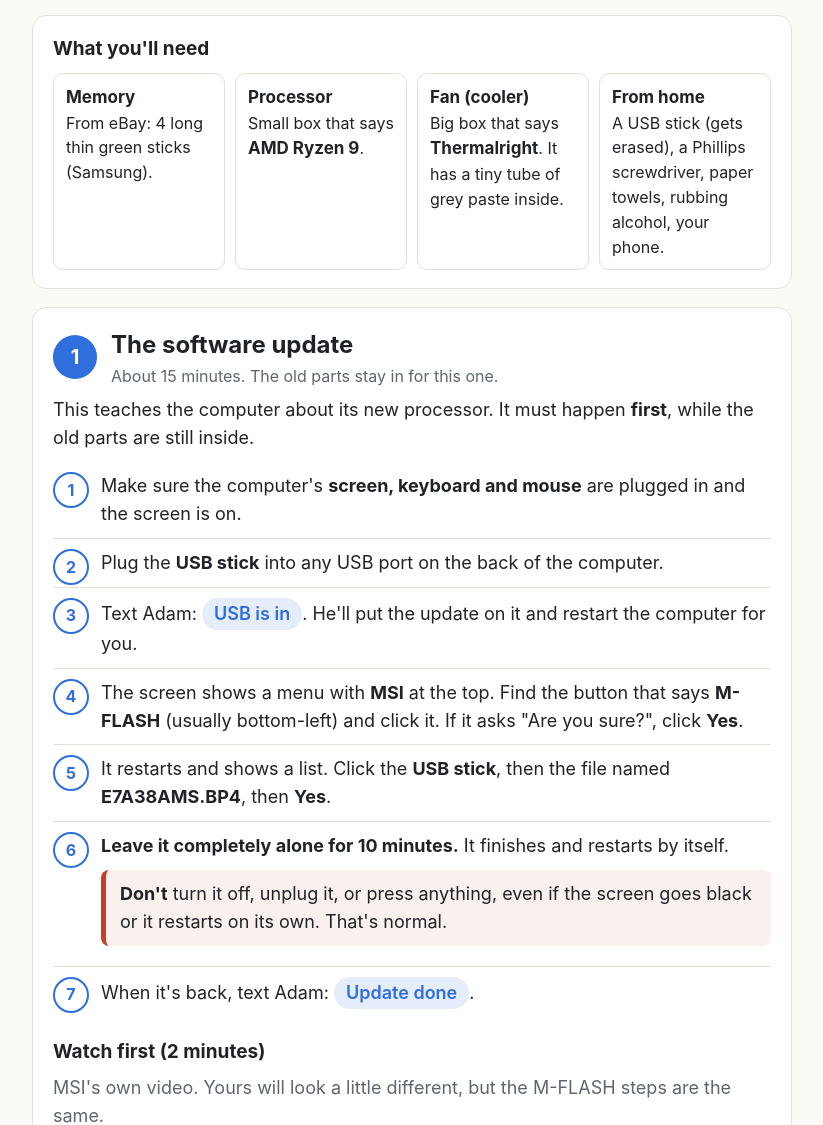
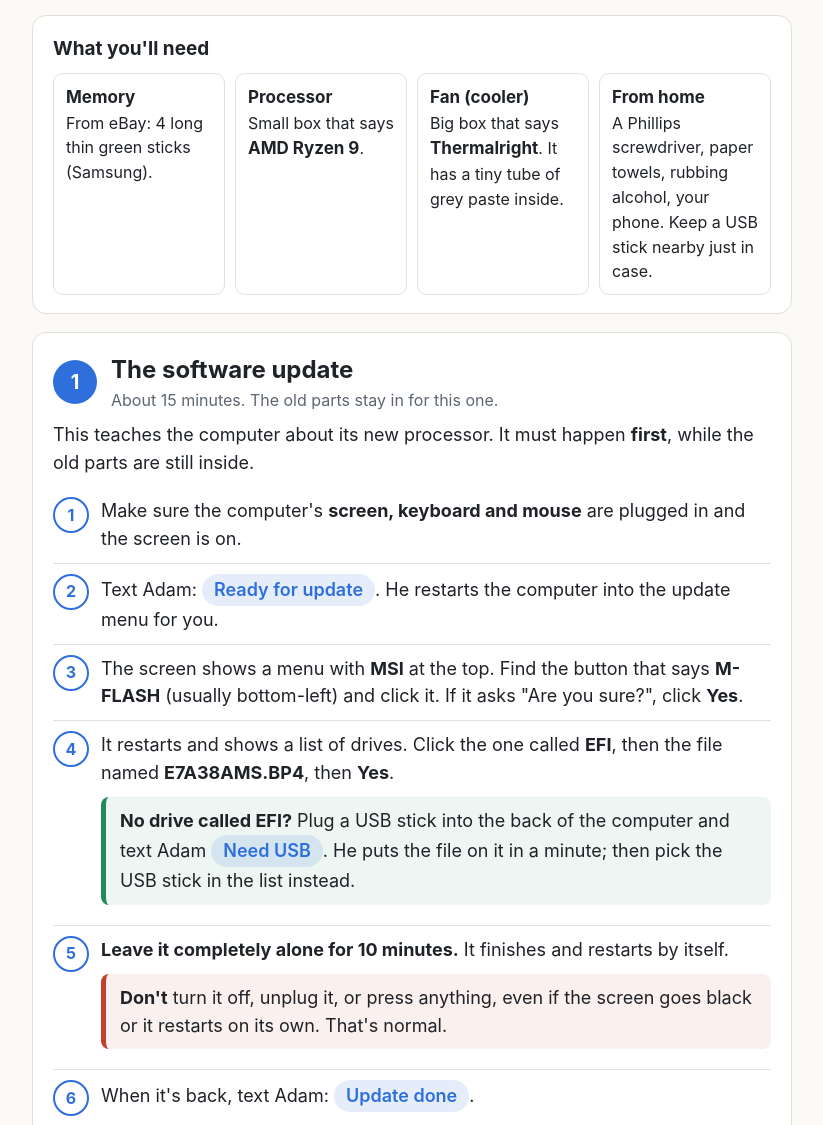
Before and after one commit to Adam-Rosler/pc-upgrade-guide, a plain HTML site: page index.html in a window 1280 px wide. Shown: the part 404-1529 px from the top of the page, without its empty margins (228-1051 px from the left). Drawn offline with Linux system fonts and the light colour scheme.

Commit message:
Guide: update from the PC's own EFI drive; USB stick only as a backup

```diff
--- a/index.html
+++ b/index.html
@@ -85,7 +85,7 @@
     <div class="box"><b>Memory</b>From eBay: 4 long thin green sticks (Samsung).</div>
     <div class="box"><b>Processor</b>Small box that says <b style="display:inline">AMD Ryzen 9</b>.</div>
     <div class="box"><b>Fan (cooler)</b>Big box that says <b style="display:inline">Thermalright</b>. It has a tiny tube of grey paste inside.</div>
-    <div class="box"><b>From home</b>A USB stick (gets erased), a Phillips screwdriver, paper towels, rubbing alcohol, your phone.</div>
+    <div class="box"><b>From home</b>A Phillips screwdriver, paper towels, rubbing alcohol, your phone. Keep a USB stick nearby just in case.</div>
   </div>
 </div>
 
@@ -95,10 +95,10 @@
   <p>This teaches the computer about its new processor. It must happen <b>first</b>, while the old parts are still inside.</p>
   <ol class="steps">
     <li>Make sure the computer's <b>screen, keyboard and mouse</b> are plugged in and the screen is on.</li>
-    <li>Plug the <b>USB stick</b> into any USB port on the back of the computer.</li>
-    <li>Text Adam: <span class="text">USB is in</span>. He'll put the update on it and restart the computer for you.</li>
+    <li>Text Adam: <span class="text">Ready for update</span>. He restarts the computer into the update menu for you.</li>
     <li>The screen shows a menu with <b>MSI</b> at the top. Find the button that says <b>M-FLASH</b> (usually bottom-left) and click it. If it asks "Are you sure?", click <b>Yes</b>.</li>
-    <li>It restarts and shows a list. Click the <b>USB stick</b>, then the file named <b>E7A38AMS.BP4</b>, then <b>Yes</b>.</li>
+    <li>It restarts and shows a list of drives. Click the one called <b>EFI</b>, then the file named <b>E7A38AMS.BP4</b>, then <b>Yes</b>.
+      <div class="tip"><b>No drive called EFI?</b> Plug a USB stick into the back of the computer and text Adam <span class="text">Need USB</span>. He puts the file on it in a minute; then pick the USB stick in the list instead.</div></li>
     <li><b>Leave it completely alone for 10 minutes.</b> It finishes and restarts by itself.
       <div class="warn"><b>Don't</b> turn it off, unplug it, or press anything, even if the screen goes black or it restarts on its own. That's normal.</div></li>
     <li>When it's back, text Adam: <span class="text">Update done</span>.</li>
```
